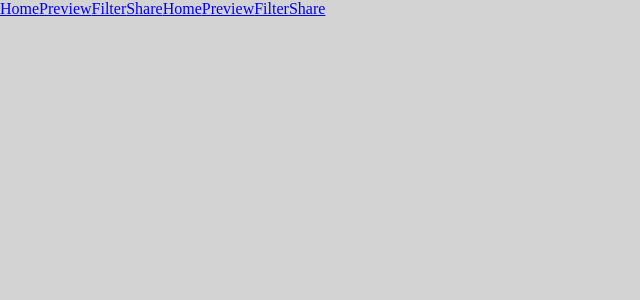
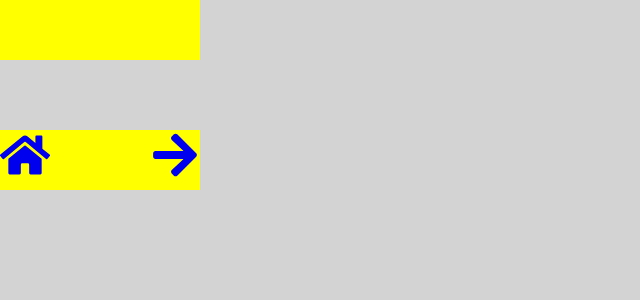
Before and after one commit to atatum718/imagine-collab-final, a React (Create React App) app: page / in a window 1280 px wide. Shown: the top 300 px of the page, without its empty margins (0-640 px from the left). Built offline with nearby package versions, Linux system fonts and the light colour scheme.

Commit message:
added some stuffz

```diff
--- a/src/App.js
+++ b/src/App.js
@@ -1,18 +1,15 @@
 import React from "react";
-import { Route, Switch, Link } from "react-router-dom";
-
-// import "./App.css";
-import Filter from "./filter/Filter.js";
-import Preview from "./preview/Preview.js";
-import Share from "./Share/Share.js";
-
+import { Route, Switch } from "react-router-dom";
+import './App.css'
+import {
+ TopPageDecoration,
+ BottomPageDecoration,
+} from "./mainStyles/AppStyles";
+import Filter from "./filter/Filter";
+import Preview from "./preview/Preview";
 function Header() {
  return (
   <>
-      <Link to="/">Home</Link>
-      <Link to="/preview">Preview</Link>
-      <Link to="/filter">Filter</Link>
-      <Link to="/Share">Share</Link>
   </>
  );
 }
@@ -20,13 +17,14 @@ function Header() {
 function App() {
  return (
   <div className="App">
+   <TopPageDecoration/>
    <Header />
    <Switch>
     <Route path="/" exact component={Header} />
     <Route path="/preview" component={Preview} />
     <Route path="/filter" component={Filter} />
-        <Route path="/Share" component={Share}/>
    </Switch>
+   <BottomPageDecoration/>
   </div>
  );
 }
--- a/src/index.js
+++ b/src/index.js
@@ -1,10 +1,8 @@
 import React from "react";
 import ReactDOM from "react-dom";
 import App from "./App";
-
 import { BrowserRouter } from "react-router-dom";
-import * as serviceWorker from "./serviceWorker";
-
+// import * as serviceWorker from "./serviceWorker”;
 ReactDOM.render(
  <React.StrictMode>
   <BrowserRouter>
--- a/src/mainStyles/AppStyles.js
+++ b/src/mainStyles/AppStyles.js
@@ -1,59 +1,50 @@
 import React from "react";
 import styled, { css } from "styled-components";
-import './appstyles.css'
-import { Route, Switch, Link } from "react-router-dom";
-
-
-
+import "./appstyles.css";
+import { Link } from "react-router-dom";
+import { FaHome, FaArrowRight } from "react-icons/fa";
 const Button = styled.button`
-  background: #fad200;
+ background: #FAD200;
  border-radius: 30px;
-  border: 2px solid #f3f812;
+ border: 2px solid #F3F812;
  color: black;
  margin: 0 1em;
  padding: 0.25em 1em;
  width: 20%;
  height: 6%;
-
  ${(props) =>
   props.primary &&
-    css` background: white;
+  css`
+   background: white;
   `}
 `;
-
 const Container = styled.div`
  text-align: center;
 `;
-
 function NavButton(props) {
  return (
   <Button>
-      <i className="add-button" class={"fas " + props.iconClass}></i>
+   <i className="add-button" className={"fas" + props.iconClass}></i>
    {props.title}
   </Button>
  );
 }
-
-
-
 export function TopPageDecoration(props) {
  return (
   <div className="parent">
-  <div className="header-nav"></div>
-
+   <div className="header-nav">{/* <img src={logo} alt=“Logo" /> */}</div>
   </div>
-
-
  );
 }
-
-
 export function BottomPageDecoration(props) {
-  return(
+ return (
   <div className="parent-links">
-      <Link className="links" to="/"><FaHom/></Link>
-      <Link className="links" to="/preview"><img class="icons" src="https://files.slack.com/files-pri/TCNHBFEG3-F01CDGG40TV/group_2.png"></img> </Link>
-      <Link className="links" id="community" to="/filter"><img class="icons" src="https://files.slack.com/files-pri/TCNHBFEG3-F01BYJ0PQK1/frame_1.png"></img></Link>
+   {
+    <Link className="links-1" to="./preview">
+     <FaHome size="50px" />
+     <FaArrowRight size="50px" />
+    </Link>
+   }
   </div>
-  )
+ );
 }
--- a/src/mainStyles/appstyles.css
+++ b/src/mainStyles/appstyles.css
@@ -1,47 +1,40 @@
-.add-button{
+.add-button {
     background-color: white;
    }
-
-*{
-    width: 100%;
-    height: 100%;
+   * {
+    box-sizing: border-box;
    }
-
-.body{
-
+   body {
+    margin: 0;
+    padding: 0;
    }
-
-.logo{
+   .logo {
     width: 20%;
     height: 30%;
     margin-top: 40px;
-
    }
-
-.parent{
+   .parent {
     text-align: center;
    }
-.header-nav{
-    height: 15%;
+   .parent,
+   .header-nav,
+   .parent-links {
+    display: flex;
+    height: 60px;
+    margin-bottom: 70px;
     background-color: yellow;
    }
-
-
-.links{
-    width: 40px;
-    height:40px;
+   .links-1 {
+    display: flex;
+    justify-content: space-between;
+    width: 200px;
+    height: 60px;
+    background-color: yellow;
    }
-
-.parent-links{
+   .parent-links {
     margin-top: 60px;
     display: flex;
     justify-content: space-evenly;
     align-items: center;
-    height: 10%;
-    background-color: grey;
-
+    height: 100%;
    }
-
-#community{
-    width: 32px;
-}
```
Lines whose indentation alone changed are shown as unchanged.
